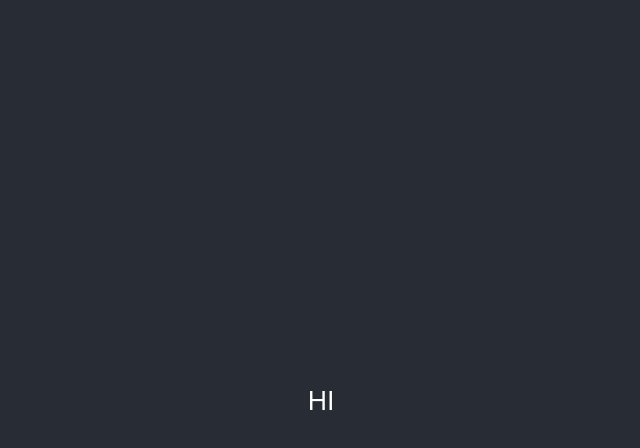
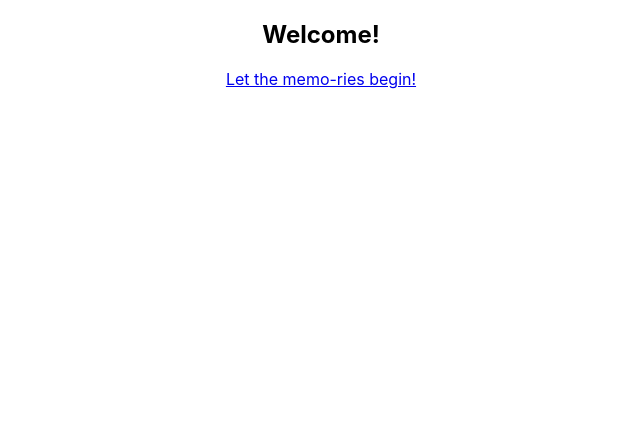
Before and after one commit to michellekaplan7/memo-ries, a React (Create React App) app: page /destinations in a window 1280 px wide. Shown: the top 448 px of the page, without its empty margins (319-959 px from the left). Built offline with nearby package versions, Linux system fonts and the light colour scheme.

Commit message:
:crystal_ball: Add Landing component and import Landing into App

```diff
--- a/src/components/App/App.js
+++ b/src/components/App/App.js
@@ -1,12 +1,11 @@
 import React from 'react';
 import './App.css';
+import Landing from '../Landing/Landing'
 
 function App() {
   return (
     <div className="App">
-      <header className="App-header">
-        HI
-      </header>
+      <Landing />
     </div>
   );
 }
--- a/src/components/Landing/Landing.js
+++ b/src/components/Landing/Landing.js
@@ -0,0 +1,14 @@
+import React from 'react';
+import { Link } from "react-router-dom";
+import './Landing.css';
+
+function Landing() {
+    return (
+        <div>
+            <h2>Welcome!</h2>
+            <Link to='/destinations'>Let the memo-ries begin!</Link>
+        </div>
+    )
+}
+
+export default Landing
--- a/src/index.js
+++ b/src/index.js
@@ -3,11 +3,12 @@ import ReactDOM from 'react-dom';
 import './index.css';
 import App from './components/App/App';
 import * as serviceWorker from './serviceWorker';
+import { BrowserRouter } from "react-router-dom";
 
 ReactDOM.render(
-  <React.StrictMode>
+  <BrowserRouter>
     <App />
-  </React.StrictMode>,
+  </BrowserRouter>,
   document.getElementById('root')
 );
 
```
